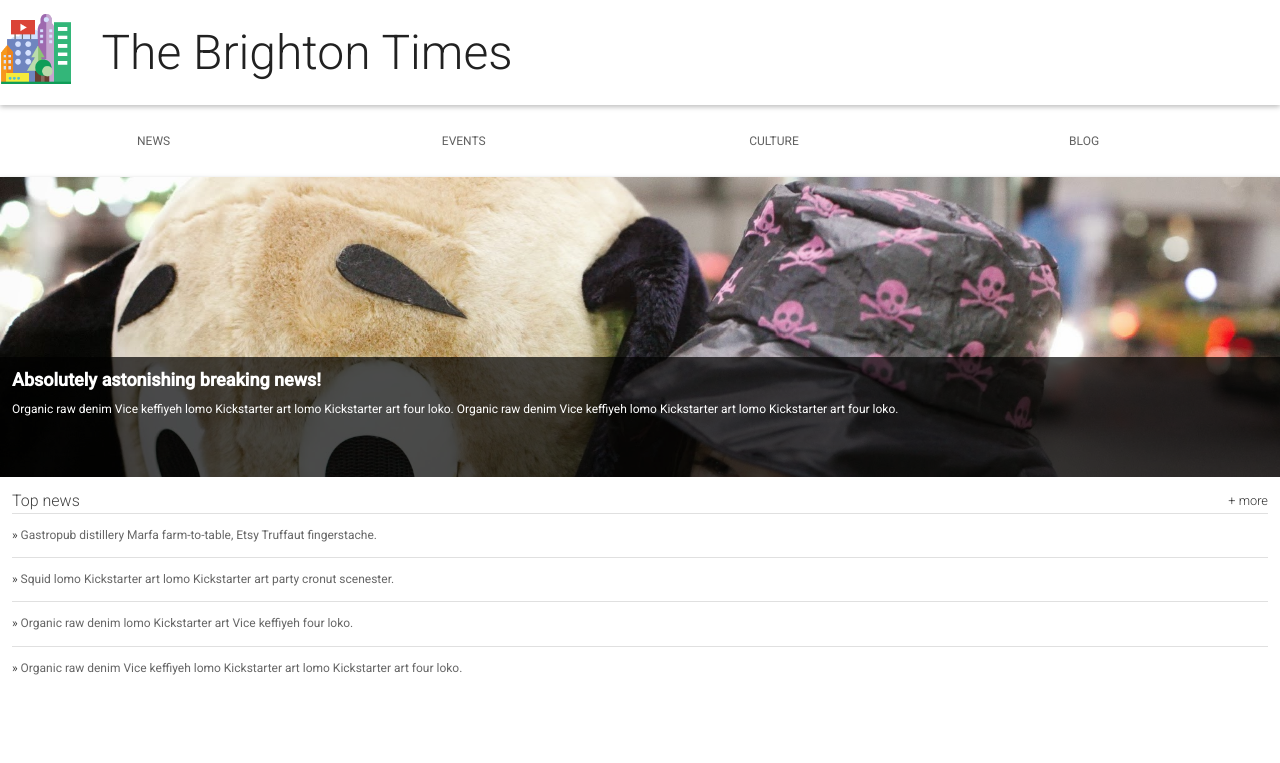
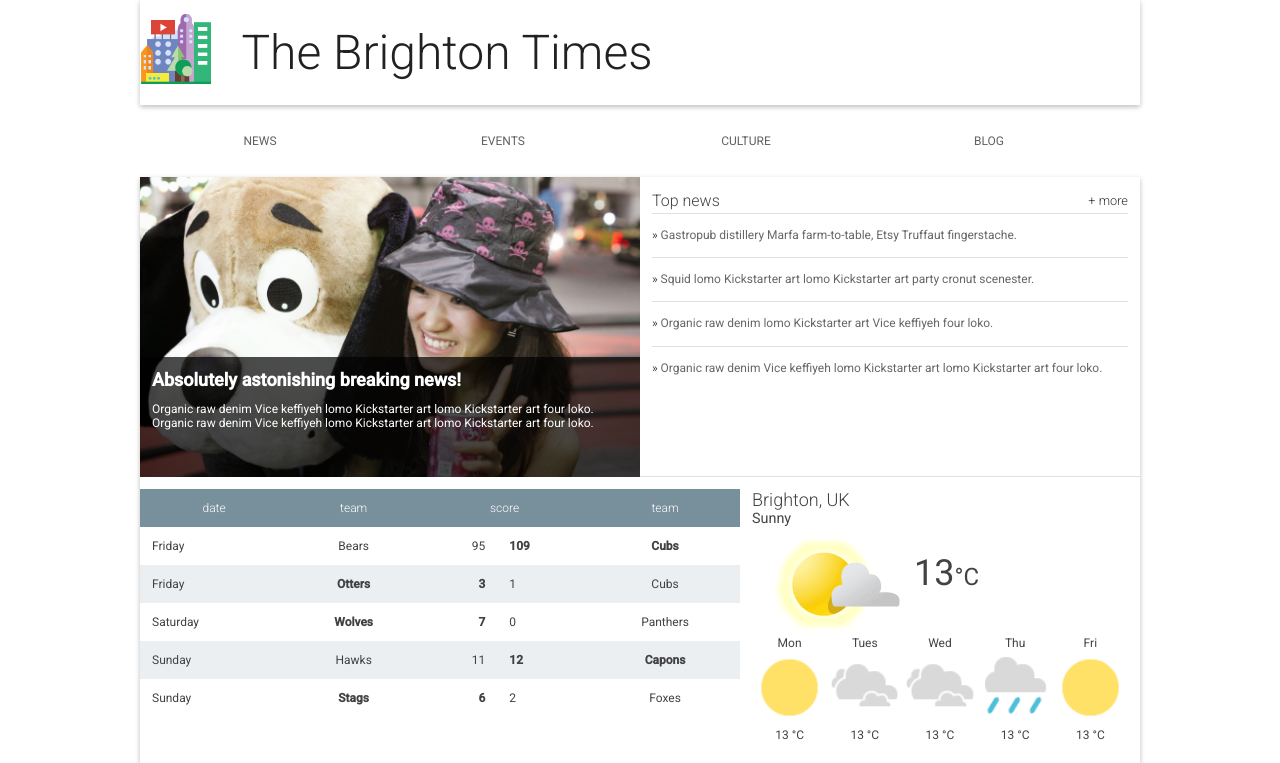
Before and after one commit to alisaid/responsive-website, a plain HTML site: page index.html in a window 1280 px wide. Shown: the top 763 px of the page. Drawn offline with Linux system fonts and the light colour scheme.

Commit message:
added flex to change the layout when the screen size changed

```diff
--- a/main.css
+++ b/main.css
@@ -133,6 +133,10 @@ main {
  *
  */
 
+.content {
+  display: flex;
+  flex-wrap: wrap;
+}
 
 /*
  *
@@ -147,6 +151,31 @@ main {
   background-size: cover;
   height: 300px;
 }
+
+@media screen and (min-width: 500px) {
+  .hero {width: 50%; order: 0}
+  .weather {width: 50%; order: 1}
+  .top-news {width: 100%; order: 2}
+  .scores {width: 100%; order: 3}
+  .recent-news {width: 100%; order: 4}
+}
+
+@media screen and (min-width: 800px) {
+  .hero {width: 50%; order: 0}
+  .weather {width: 40%; order: 3}
+  .top-news {width: 50%; order: 1}
+  .scores {width: 60%; order: 2}
+  .recent-news {width: 100%; order: 4}
+}
+
+@media screen and (min-width: 1000px){
+  body {
+    width: 1000px;
+    margin-left: auto;
+    margin-right: auto;
+  }
+}
+
 
 .hero article {
   box-sizing: border-box;
```
